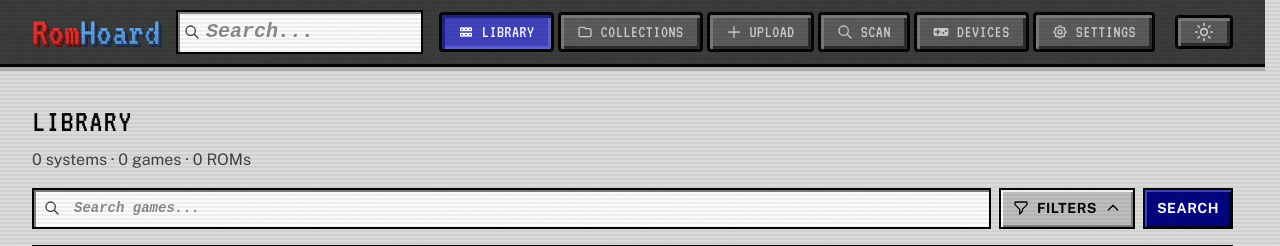
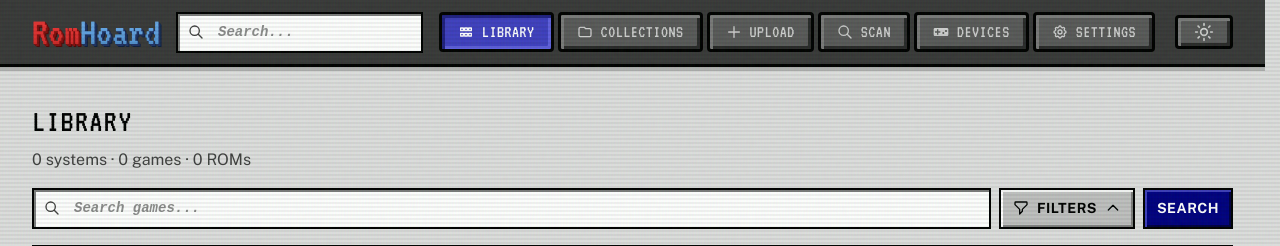
Before and after one commit to cubicalbatch/romhoard, a Django app: page / in a window 1280 px wide. Shown: the top 246 px of the page. Run offline with Django 5.2, Linux system fonts and the light colour scheme; data that the repository does not hold is empty; some libraries are stand-ins or nearby versions.

Commit message:
Unify search inputs and compact romcollections controls
- Add a .retro-search-input CSS class (unified font/padding/height) and
  apply it in the base nav, library filter bar, and romcollections filter
  bar, replacing the ad-hoc retro-input padding overrides so every search
  bar is identical.
- romcollections collection list: drop the Clear button's py-3 (~49px,
  taller than the 41px search box and type dropdown) to py-2 so it
  matches the row.

```diff
--- a/library/templates/library/_search_filter_bar.html
+++ b/library/templates/library/_search_filter_bar.html
@@ -44,7 +44,7 @@
                    x-ref="searchInput"
                    @keydown="handleSearchKeydown"
                    placeholder="Search games..."
-                   class="retro-input w-full pl-10 pr-4 py-2">
+                   class="retro-search-input">
         </div>
 
         {# Filter toggle button #}
--- a/romcollections/templates/collections/_collection_search_filter_bar.html
+++ b/romcollections/templates/collections/_collection_search_filter_bar.html
@@ -46,7 +46,7 @@
                    x-ref="searchInput"
                    @keydown="handleSearchKeydown"
                    placeholder="Search games in collection..."
-                   class="retro-input w-full pl-10 pr-4 py-2">
+                   class="retro-search-input">
         </div>
 
         {# Filter toggle button #}
--- a/static/css/retro.css
+++ b/static/css/retro.css
@@ -594,6 +594,35 @@ select.retro-input {
   box-shadow: var(--shadow-bevel-out);
 }
 
+/* ============================================
+   Search Inputs — unified across nav, library, and collection bars.
+   Same height, font size, and text padding everywhere.
+   Wrap in a .relative container with an absolutely-positioned search icon.
+   ============================================ */
+
+.retro-search-input {
+  font-family: 'Courier New', Courier, monospace;
+  font-weight: bold;
+  font-size: 0.875rem;
+  padding: 0.5rem 2.5rem;
+  background: var(--color-field);
+  border: 2px solid var(--color-border);
+  color: var(--color-text);
+  width: 100%;
+  box-shadow: var(--shadow-bevel-in);
+}
+
+.retro-search-input:focus {
+  outline: none;
+  border-color: var(--color-primary);
+}
+
+.retro-search-input::placeholder {
+  color: var(--color-text-muted);
+  opacity: 0.6;
+  font-style: italic;
+}
+
 /* Native select styled to match retro-select-trigger */
 .retro-select {
   font-family: var(--font-body);
--- a/templates/base.html
+++ b/templates/base.html
@@ -65,12 +65,14 @@
                         <input type="text" name="q" id="nav-search"
                                x-model="searchQuery"
                                placeholder="Search..."
-                               class="retro-input pl-7 pr-7 py-1.5 w-full text-xl"
+                               class="retro-search-input"
                                autocomplete="off">
                         <!-- Search icon (left) -->
-                        <svg class="absolute left-2 top-1/2 -translate-y-1/2 w-4 h-4 pointer-events-none text-[var(--color-text-muted)]" fill="none" viewBox="0 0 24 24" stroke="currentColor" stroke-width="2">
-                            <path stroke-linecap="round" stroke-linejoin="round" d="M21 21l-6-6m2-5a7 7 0 11-14 0 7 7 0 0114 0z" />
-                        </svg>
+                        <div class="absolute inset-y-0 left-0 flex items-center pl-3 pointer-events-none">
+                            <svg class="w-4 h-4 text-[var(--color-text-muted)]" fill="none" stroke="currentColor" viewBox="0 0 24 24">
+                                <path stroke-linecap="round" stroke-linejoin="round" stroke-width="2" d="M21 21l-6-6m2-5a7 7 0 11-14 0 7 7 0 0114 0z" />
+                            </svg>
+                        </div>
                         <!-- Clear button -->
                         <button type="button" x-show="searchQuery" x-cloak
                                 @click="searchQuery = ''; window.location.href = '{% url 'library:system_list' %}'"
```
Also changed, not shown: romcollections/templates/collections/collection_list.html (+10 -3 lines).
